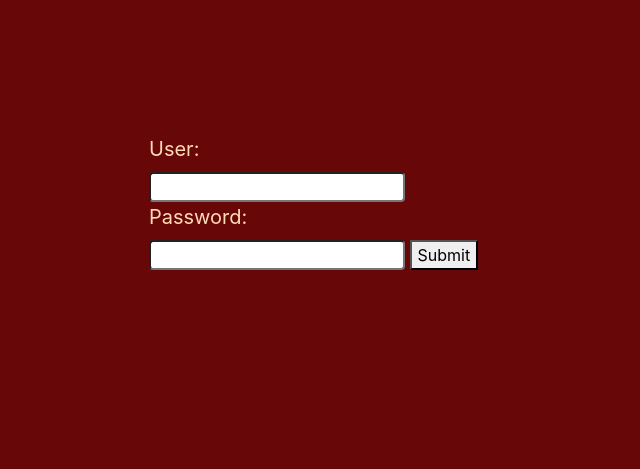
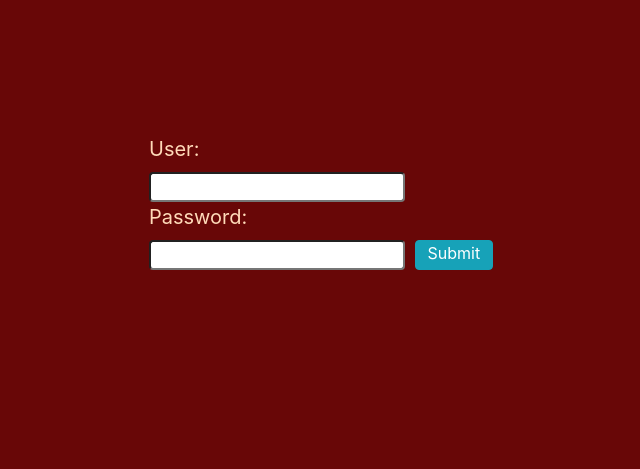
Before and after one commit to Mars079/library, a Flask app: page /signin in a window 1280 px wide. Shown: the part 228-697 px from the top of the page, without its empty margins (210-850 px from the left). Run offline with Flask 2, Linux system fonts and the light colour scheme; some libraries are stand-ins or nearby versions.

Commit message:
Fix html button

```diff
--- a/templates/signin.html
+++ b/templates/signin.html
@@ -20,7 +20,7 @@
               <input type="text" name="username" id=""><br>
               <label for="password"> Password: </label><br>
               <input type="password" name="password" id="">
-               <button type="submit">Submit</button>
+               <button class="btn btn-info" type="submit">Submit</button>
              </form>
             <span> {{ warning }}</span>
       </div>
```
